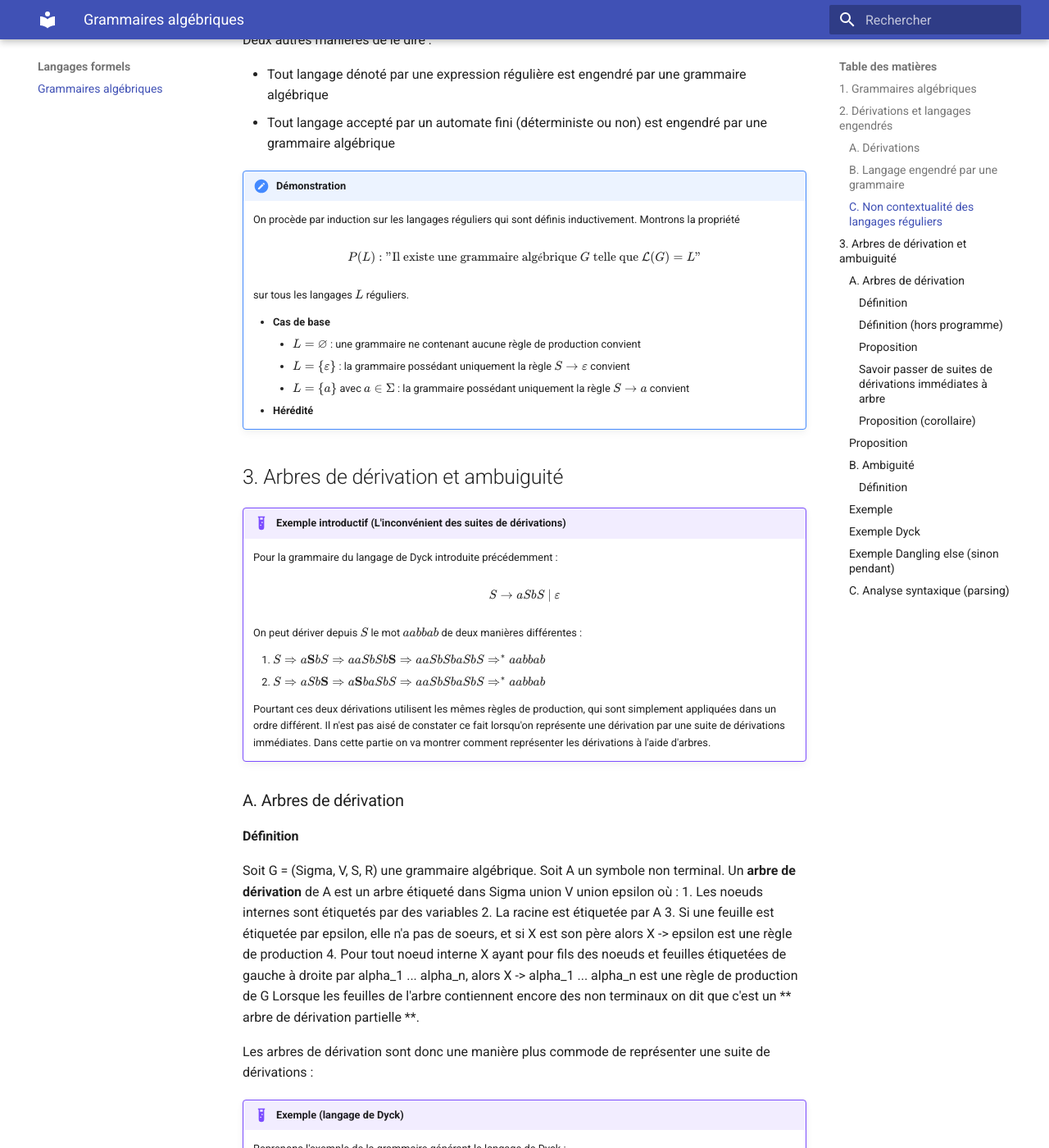
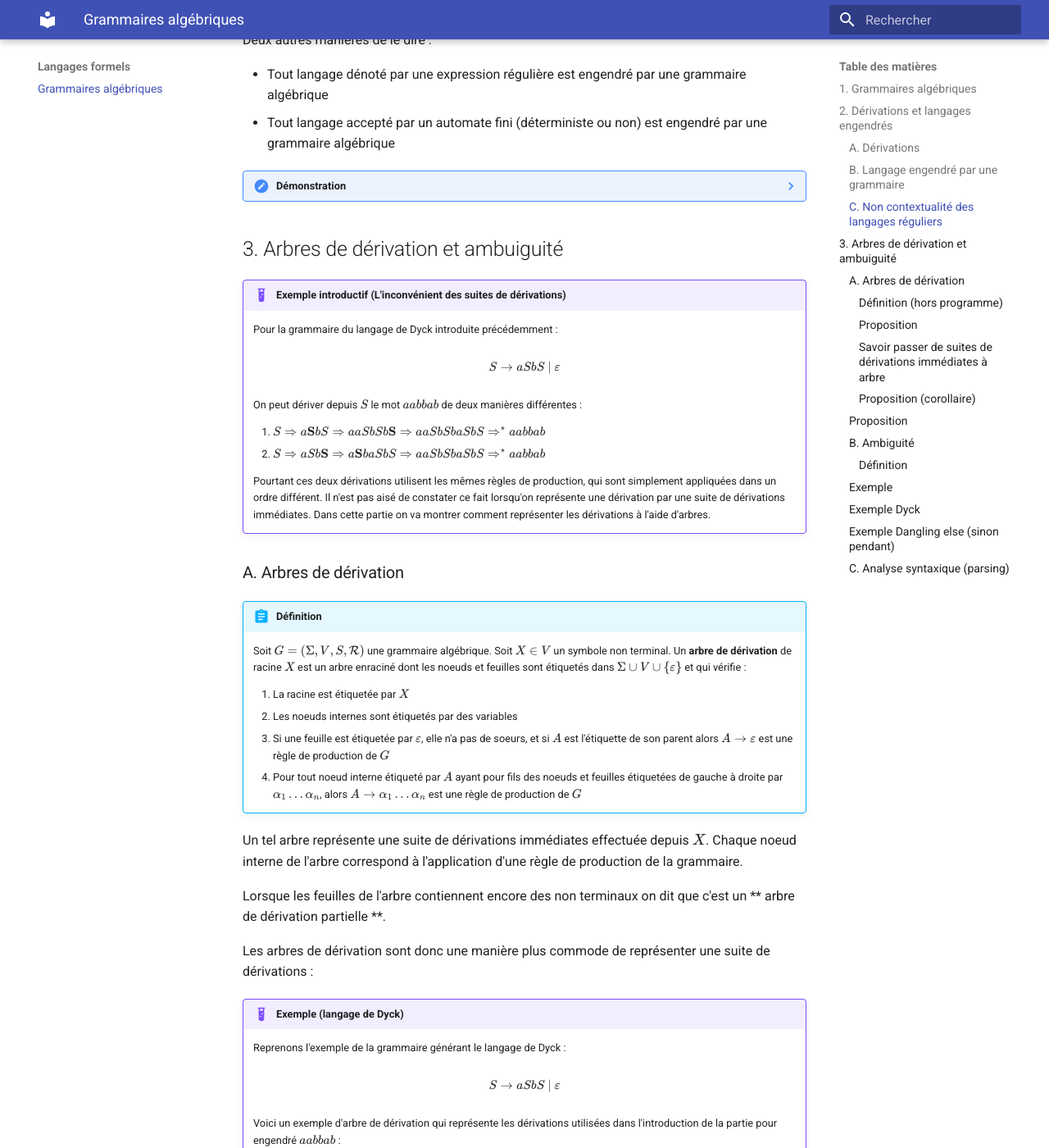
Before and after one commit to vincent-picard/vincent-picard.github.io, an MkDocs documentation site: the page built from docs/langages/grammaires.md, in a window 1280 px wide and 1400 px high, scrolled down 5124 px. Shown: the whole window at 82% size. Built offline with MkDocs 1.6.1 and Material for MkDocs 9.7.7, drawn with Linux system fonts in a browser that asks for light colours.

Commit message:
grammaires

```diff
--- a/docs/langages/grammaires.md
+++ b/docs/langages/grammaires.md
@@ -185,7 +185,7 @@
 - Tout langage dénoté par une expression régulière est engendré par une grammaire algébrique
 - Tout langage accepté par un automate fini (déterministe ou non) est engendré par une grammaire algébrique
 
-!!! note "Démonstration"
+??? note "Démonstration"
     On procède par induction sur les langages réguliers qui sont définis inductivement. Montrons la propriété
 
     $$P(L) : \text{"Il existe une grammaire algébrique $G$ telle que $\mathcal{L}(G) = L$"}$$
@@ -197,6 +197,10 @@
         * $L = \{ \varepsilon \}$ : la grammaire possédant uniquement la règle $S \to \varepsilon$ convient
         * $L = \{ a \}$ avec $a \in \Sigma$ : la grammaire possédant uniquement la règle $S \to a$ convient
     - **Hérédité**
+        * $L = L_1.L_2$ avec $P(L_1)$ et $P(L_2)$ vraies. Il existe alors deux grammaires algébriques $G_1 = (\Sigma, V_1, S_1, \mathcal{R}_1)$ et $G_2 = (\Sigma, V_2, S_2, \mathcal{R}_2)$ telles que $\mathcal{L}(G_1) = L_1$ et $\mathcal{L}(G_2) = L_2$. Quitte à renommer les symboles non terminaux, on peut supposer $V_1 \cap V_2 = \varnothing$. On pose alors $G = (\Sigma, V_1 \cup V_2 \cup \{S\}, \mathcal{R}_1 \cup \mathcal{R}_2 \cup \{ S \to S_1S_2\})$ où $S$ est un symbole non terminal nouveau. Dans la grammaire obtenue, la seule dérivation immédiate initiale possible est $S \Rightarrow S_1S_2$ ce qui signifie que les mots dérivés depuis $S$ seront de la forme $u_1.u_2$ avec $u_1 \in L_1$ et $u_2 \in L_2$. Donc $\mathcal{L}(G) = L_1.L_2 = L$.
+        * $L = L_1 \cup L_2$ avec $P(L_1)$ et $P(L_2)$ vraies. On procède comme dans le cas précédent et on pose cette fois la grammaire : $G = (\Sigma, V_1 \cup V_2 \cup \{S\}, \mathcal{R}_1 \cup \mathcal{R}_2 \cup \{S \to S_1, S \to S_2\})$. Une dérivation de $S$ dans cette grammaire débute soit par $S \Rightarrow S_1$ et alors un mot de $L_1$ sera ultimement généré, soit $S \Rightarrow S_2$ et alors un mot de $L_2$ sera ultimement généré. On en déduit que $\mathcal{L}(G) = L_1 \cup L_2 = L$.
+        * $L = L_1^*$ avec $P(L_1)$ vrai. Il existe donc une grammaire $G_1 = (\Sigma, V_1, S_1, \mathcal{R}_1)$ engendrant $L_1$. On pose la grammaire $G = (\Sigma, V_1 \cup \{S\}, \mathcal{R}_1 \cup \{S \to S_1S, S \to \varepsilon\})$. Les règles introduites permettent initialement de dériver tout mot de la forme $S_1^k$ depuis $S$ : $S \Rightarrow S_1^k$ pour tout $k \in \mathbb{N}$. Chaque non terminal $S_1$ se dérivera ensuite en un mot de $L_1$. Donc le langage engendré par cette grammaire est $\mathcal{L}(G) = L_1^* = L$.
+
 
 ## 3. Arbres de dérivation et ambuiguité
 
@@ -214,12 +218,16 @@
 
 ### A. Arbres de dérivation
 
-#### Définition
-Soit G = (Sigma, V, S, R) une grammaire algébrique. Soit A un symbole non terminal. Un **arbre de dérivation** de A est un arbre étiqueté dans Sigma union V union epsilon où :
+!!! abstract "Définition"
+    Soit $G = (\Sigma, V, S, \mathcal{R})$ une grammaire algébrique. Soit $X \in V$ un symbole non terminal. Un **arbre de dérivation** de racine $X$ est un arbre enraciné dont les noeuds et feuilles sont étiquetés dans $\Sigma \cup V \cup \{\varepsilon\}$ et qui vérifie :
+
+    1. La racine est étiquetée par $X$
     1. Les noeuds internes sont étiquetés par des variables
-    2. La racine est étiquetée par A
-    3. Si une feuille est étiquetée par epsilon, elle n'a pas de soeurs, et si X est son père alors X -> epsilon est une règle de production
-    4. Pour tout noeud interne X ayant pour fils des noeuds et feuilles étiquetées de gauche à droite par alpha_1 ... alpha_n, alors X -> alpha_1 ... alpha_n est une règle de production de G
+    3. Si une feuille est étiquetée par $\varepsilon$, elle n'a pas de soeurs, et si $A$ est l'étiquette de son parent alors $A \to \varepsilon$ est une règle de production de $G$
+    4. Pour tout noeud interne étiqueté par $A$ ayant pour fils des noeuds et feuilles étiquetées de gauche à droite par $\alpha_1 \dots \alpha_n$, alors $A \to \alpha_1 \dots \alpha_n$ est une règle de production de $G$
+
+Un tel arbre représente une suite de dérivations immédiates effectuée depuis $X$. Chaque noeud interne de l'arbre correspond à l'application d'une règle de production de la grammaire.
+
 Lorsque les feuilles de l'arbre contiennent encore des non terminaux on dit que c'est un ** arbre de dérivation partielle **.
 
 Les arbres de dérivation sont donc une manière plus commode de représenter une suite de dérivations :
```
